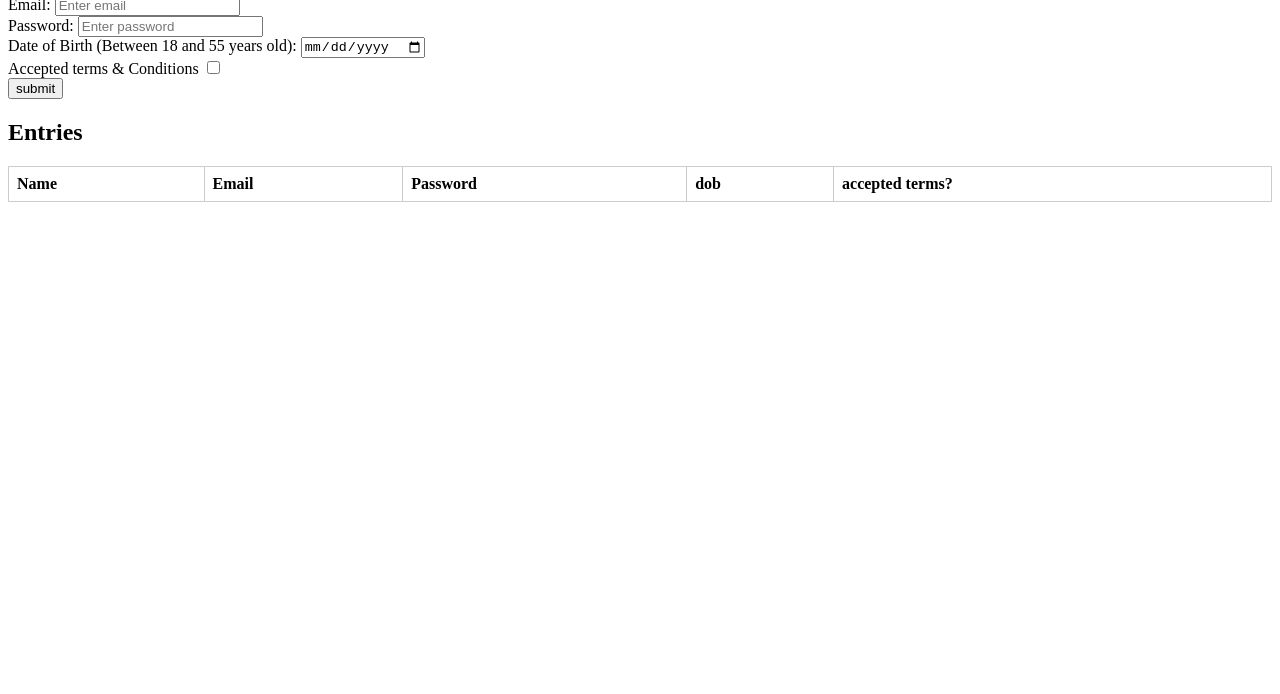
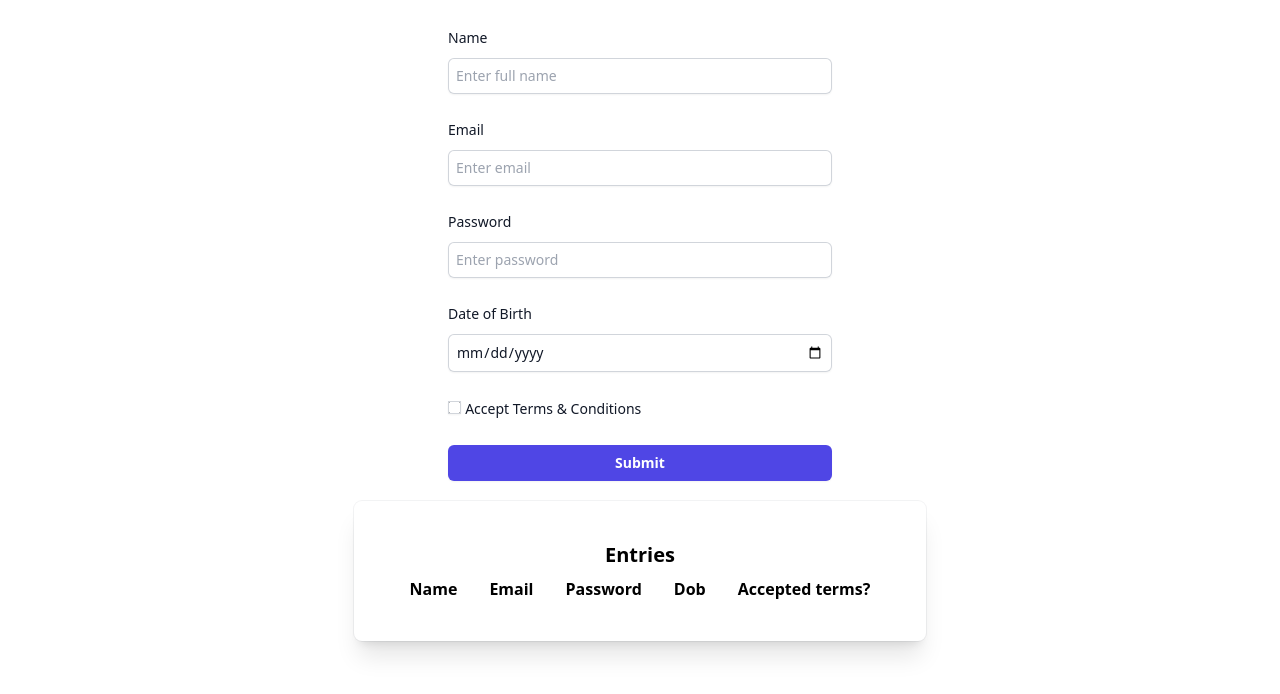
Before and after one commit to GouthamiReddy04/wd101, a plain HTML site: page index.html in a window 1280 px wide. Shown: the part 106-800 px from the top of the page. Drawn offline with nearby package versions, Linux system fonts and the light colour scheme.

Commit message:
Update index.html

```diff
--- a/index.html
+++ b/index.html
@@ -2,58 +2,79 @@
 <html lang="en">
 <head>
     <meta charset="UTF-8">
+    <meta http-equiv="X-UA-Compatible" content="IE=edge">
     <meta name="viewport" content="width=device-width, initial-scale=1.0">
-    <title>User Registration</title>
-    <style>
-        table {
-            width: 100%;
-            border-collapse: collapse;
-        }
-        th, td {
-            border: 1px solid #ccc;
-            padding: 8px;
-            text-align: left;
-        }
-    </style>
+    <script src="https://cdn.tailwindcss.com"></script>
+    <title>Registration form</title>
 </head>
 <body>
-    <h1>Registration Form</h1>
+    <div class="flex min-h-full flex-col justify-center px-6 py-4 lg:px-8">
+        <div class="sm:mx-auto sm:w-full sm:max-w-sm">
+            <h2 class="mt-10 text-center text-2xl font-bold leading-9 tracking-tight text-gray-900">Registration Form</h2>
+        </div>
+        <div class="mt-10 sm:mx-auto sm:w-full sm:max-w-sm">
+            <form class="space-y-6" id="user-form">
+                <div>
+                    <div class="flex items-center justify-between">
+                        <label for="name" class="block text-sm font-medium leading-6 text-gray-900">Name</label>
+                    </div>
+                <div class="mt-2">
+                    <input id="name" name="name" type="name" autocomplete="name" placeholder="Enter full name" required class="block w-full rounded-md border-0 py-1.5 px-2 text-gray-900 shadow-sm ring-1 ring-inset ring-gray-300 placeholder:text-gray-400 focus:ring-2 focus:ring-inset focus:ring-indigo-600 sm:text-sm sm:leading-6">
+                </div>
+        </div>
+        <div>
+            <label for="email" class="block text-sm font-medium leading-6 text-gray-900">Email</label>
+            <div class="mt-2">
+                <input id="email" name="email" type="email" autocomplete="email" placeholder="Enter email" class="block w-full rounded-md border-0 py-1.5 px-2 text-gray-900 shadow-sm ring-1 ring-inset ring-gray-300 placeholder:text-gray-400 focus:ring-2 focus:ring-inset focus:ring-indigo-600 sm:text-sm sm:leading-6">
+            </div>
+        </div>
 
-    <form id="registrationForm">
-        <label for="name">Name:</label>
-        <input type="text" placeholder="Enter full name" id="name" name="name" required><br>
-
-        <label for="email">Email:</label>
-        <input type="email" placeholder="Enter email"id="email" name="email" required><br>
-
-        <label for="password">Password:</label>
-        <input type="password" placeholder="Enter password"  id="password" name="password" required><br>
-
-        <label for="dob">Date of Birth (Between 18 and 55 years old):</label>
-        <input type="date" id="dob" name="dob" required><br>
-
-        <label for="acceptedTerms">Accepted terms & Conditions</label>
-        <input type="checkbox" id="acceptedTerms" name="acceptedTerms" required><br>
-
-        <button type="submit">submit</button>
+      <div>
+        <div class="flex items-center justify-between">
+          <label for="password" class="block text-sm font-medium leading-6 text-gray-900">Password</label>
+        </div>
+        <div class="mt-2">
+          <input id="password" name="password" type="password" autocomplete="current-password" placeholder="Enter password" required class="block w-full rounded-md border-0 py-1.5 px-2 text-gray-900 shadow-sm ring-1 ring-inset ring-gray-300 placeholder:text-gray-400 focus:ring-2 focus:ring-inset focus:ring-indigo-600 sm:text-sm sm:leading-6">
+        </div>
+      </div>
+      <div>
+        <div class="flex items-center justify-between">
+          <label for="dob" class="block text-sm font-medium leading-6 text-gray-900">Date of Birth</label>
+        </div>
+        <div class="mt-2">
+          <input id="dob" name="dob" type="date" autocomplete="dob" required class="block w-full rounded-md border-0 py-1.5 px-2  text-gray-900 shadow-sm ring-1 ring-inset ring-gray-300 placeholder:text-gray-400 focus:ring-2 focus:ring-inset focus:ring-indigo-600 sm:text-sm sm:leading-6">
+        </div>
+      </div>
+      <div>
+          <input id="terms" name="terms" type="checkbox" autocomplete="terms" required class=" rounded-md border-0 py-1.5 text-gray-900 shadow-sm ring-1 ring-inset ring-gray-300 placeholder:text-gray-400 focus:ring-2 focus:ring-inset focus:ring-indigo-600 sm:text-sm sm:leading-6">
+          <label for="terms" class="text-sm font-medium leading-6 text-gray-900">Accept Terms & Conditions</label>
+      </div>
+      <div>
+        <button type="submit" id="submit"class="flex w-full justify-center rounded-md bg-indigo-600 px-3 py-1.5 text-sm font-semibold leading-6 text-white shadow-sm hover:bg-indigo-500 focus-visible:outline focus-visible:outline-2 focus-visible:outline-offset-2 focus-visible:outline-indigo-600">Submit</button>
+      </div>
+    </div>
     </form>
-
-    <h2>Entries</h2>
-
-    <table>
+    <div class="relative bg-white px-4 mt-5 pt-10 pb-8 shadow-xl ring-1 ring-gray-900/5 sm:mx-auto sm:rounded-lg sm:px-10">
+      <div class="mx-auto">
+          <h2 class="text-xl text-center font-bold leadin-right">Entries</h2>
+          <table class="table-auto w-full" id="user-entries">
               <thead>
                   <tr>
-                <th>Name</th>
-                <th>Email</th>
-                <th>Password</th>
-                <th>dob</th>
-                <th>accepted terms?</th>
+                      <th class="px-4 py-2">Name</th>
+                      <th class="px-4 py-2">Email</th>
+                      <th class="px-4 py-2">Password</th>
+                      <th class="px-4 py-2">Dob</th>
+                      <th class="px-4 py-2">Accepted terms?</th>
                   </tr>
               </thead>
-        <tbody id="userTableBody">
-            <!-- Table rows will be added dynamically through JavaScript -->
+              <tbody>
               </tbody>
           </table>
+      </div>
+  </div>
+  </div>
+</div>
+</div>
 
     <script src="index.js"></script>
 </body>
```
Lines whose indentation alone changed are shown as unchanged.
